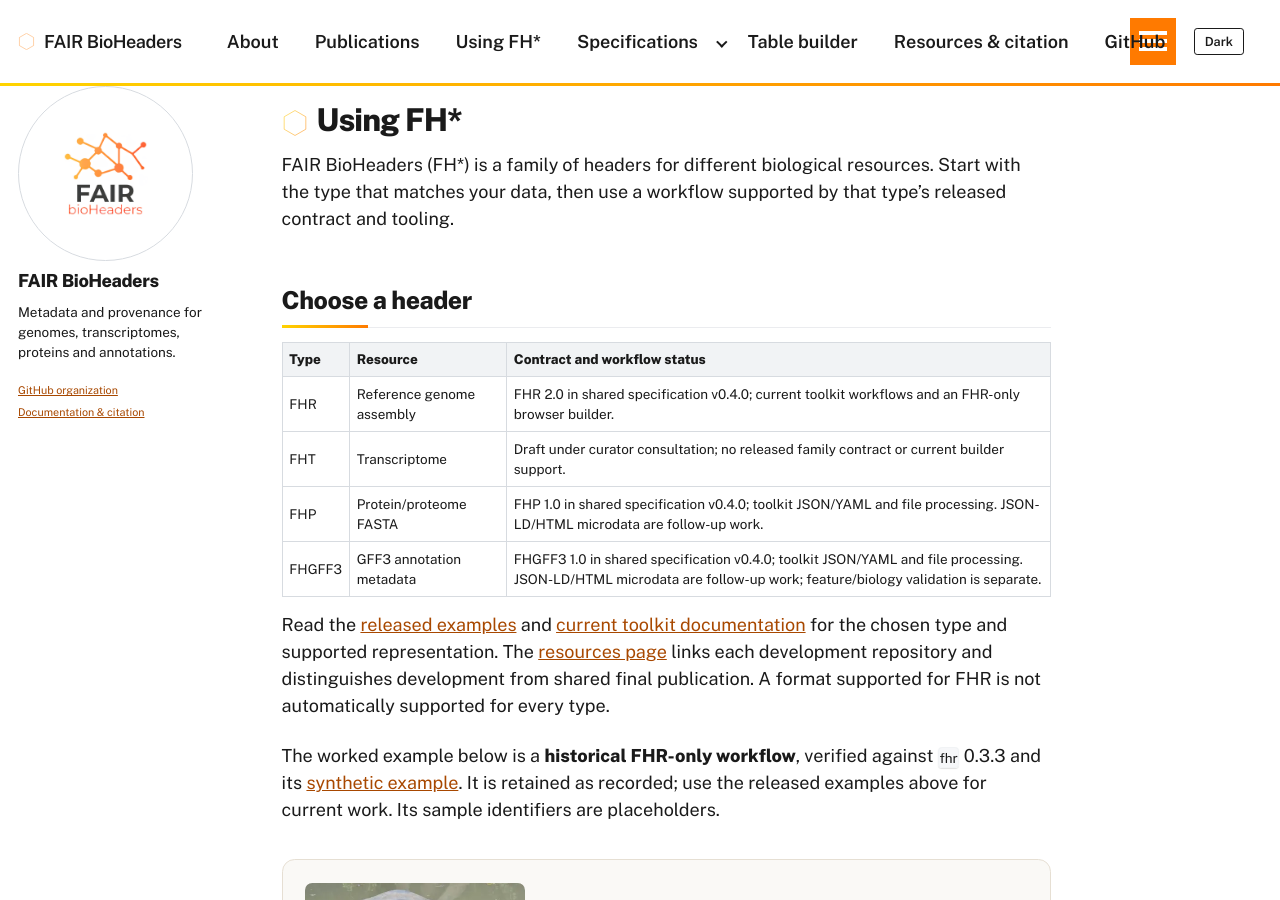
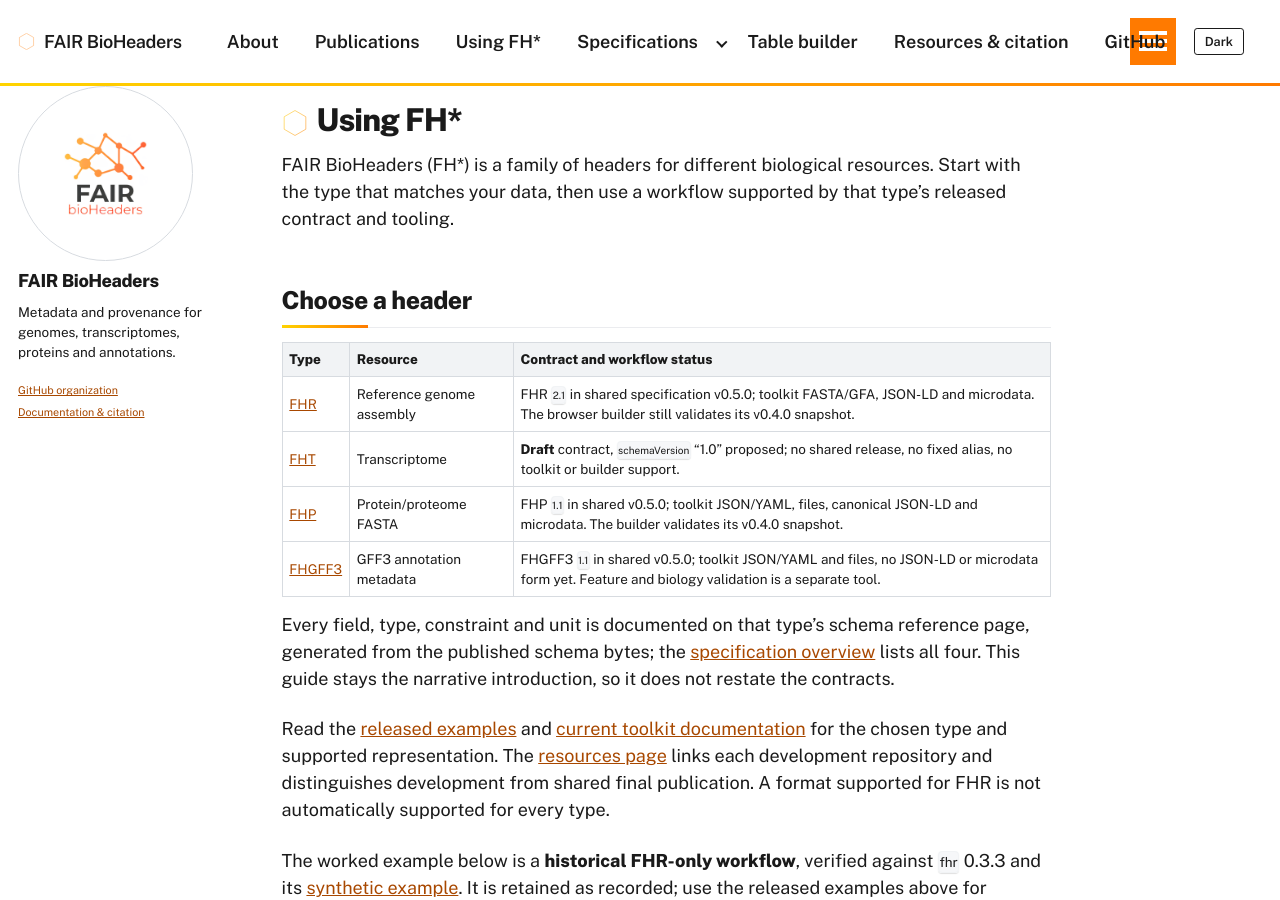
Before and after one commit to FAIR-bioHeaders/fair-bioheaders.github.io, a Jekyll site: the page built from _pages/guide.md, in a window 1280 px wide and 900 px high. Built offline with Jekyll 4.4.1, drawn with Linux system fonts in a browser that asks for light colours.

Commit message:
Link the existing guidance pages and llms.txt to the new references. Refs #46

```diff
--- a/_pages/guide.md
+++ b/_pages/guide.md
@@ -12,12 +12,17 @@ that type's released contract and tooling.
 
 | Type | Resource | Contract and workflow status |
 | --- | --- | --- |
-| FHR | Reference genome assembly | FHR 2.0 in shared specification v0.4.0; current toolkit workflows and an FHR-only browser builder. |
-| FHT | Transcriptome | Draft under curator consultation; no released family contract or current builder support. |
-| FHP | Protein/proteome FASTA | FHP 1.0 in shared specification v0.4.0; toolkit JSON/YAML and file processing. JSON-LD/HTML microdata are follow-up work. |
-| FHGFF3 | GFF3 annotation metadata | FHGFF3 1.0 in shared specification v0.4.0; toolkit JSON/YAML and file processing. JSON-LD/HTML microdata are follow-up work; feature/biology validation is separate. |
+| [FHR](/specifications/fhr/) | Reference genome assembly | FHR `2.1` in shared specification v0.5.0; toolkit FASTA/GFA, JSON-LD and microdata. The browser builder still validates its v0.4.0 snapshot. |
+| [FHT](/specifications/fht/) | Transcriptome | **Draft** contract, `schemaVersion` "1.0" proposed; no shared release, no fixed alias, no toolkit or builder support. |
+| [FHP](/specifications/fhp/) | Protein/proteome FASTA | FHP `1.1` in shared v0.5.0; toolkit JSON/YAML, files, canonical JSON-LD and microdata. The builder validates its v0.4.0 snapshot. |
+| [FHGFF3](/specifications/fhgff3/) | GFF3 annotation metadata | FHGFF3 `1.1` in shared v0.5.0; toolkit JSON/YAML and files, no JSON-LD or microdata form yet. Feature and biology validation is a separate tool. |
 
-Read the [released examples](https://github.com/FAIR-bioHeaders/FAIR-bioHeaders-Specification/tree/v0.4.0/examples)
+Every field, type, constraint and unit is documented on that type's schema reference
+page, generated from the published schema bytes; the
+[specification overview](/specifications/) lists all four. This guide stays the
+narrative introduction, so it does not restate the contracts.
+
+Read the [released examples](https://github.com/FAIR-bioHeaders/FAIR-bioHeaders-Specification/tree/v0.5.0/examples)
 and [current toolkit documentation](https://github.com/FAIR-bioHeaders/FAIR-bioHeaders-Tools)
 for the chosen type and supported representation. The [resources page](/resources/)
 links each development repository and distinguishes development from shared final
```
Also changed, not shown: _pages/resources.md (+7 -3 lines), llms.txt (+16 -7 lines).
